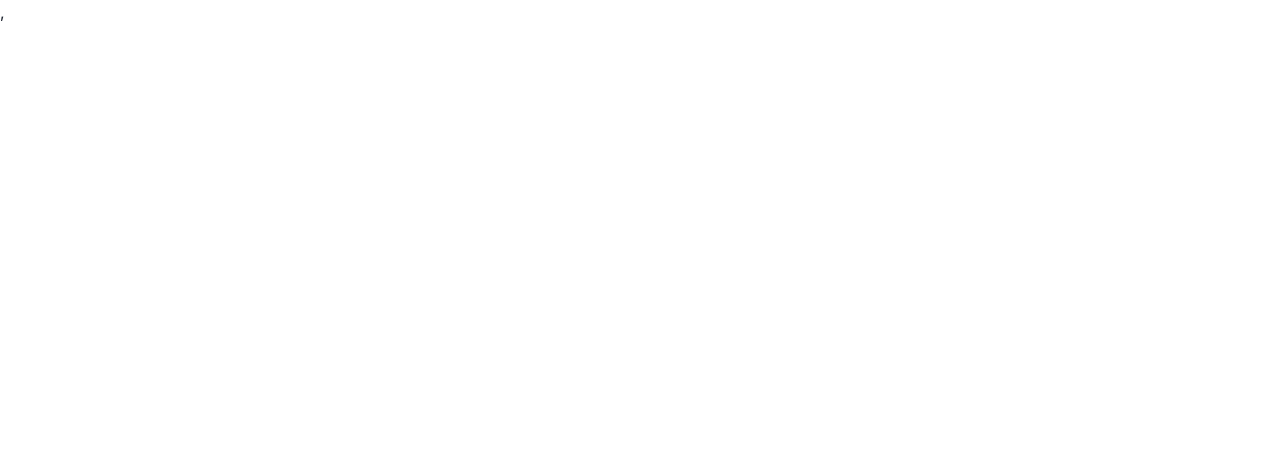
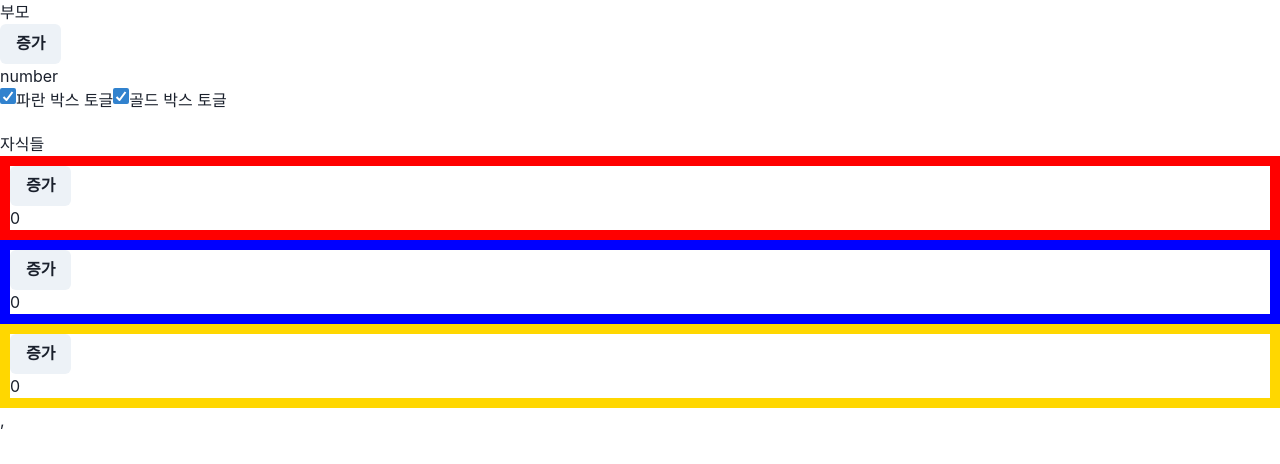
Before and after one commit to Jsb-github/react20231031, a React (Create React App) app: page / in a window 1280 px wide. Shown: the top 464 px of the page. Built offline with nearby package versions, Linux system fonts and the light colour scheme.

Commit message:
component의 초기렌더링과 재렌더링

```diff
--- a/src/App.js
+++ b/src/App.js
@@ -1,15 +1,57 @@
 import React, { useEffect, useState } from "react";
+import { Box, Button, Checkbox, Text } from "@chakra-ui/react";
+
+function MyComp({ color }) {
+  const [number, setNumber] = useState(0);
+
+  useEffect(() => {
+    console.log(color + " : initial render");
+  }, []);
+
+  console.log(color + " : re render");
+
+  return (
+    <Box borderWidth={"10px"} borderColor={color}>
+      <Button onClick={() => setNumber(number + 1)}>증가</Button>
+      <Text>{number}</Text>
+    </Box>
+  );
+}
 
 function App(props) {
+  // 부모가 렌더링될 때 자식도 렌더링 됨
   const [number, setNumber] = useState(0);
-  //useEffect 사용 시 자주 하는 실수
-  useEffect(() => {
-    console.log("코드 실행");
+  const [secondToggle, setSecondToggle] = useState(true);
+  const [goldToggle, setGoldToggle] = useState(true);
+  console.log("부모 re-render");
+  return (
+    <div>
+      <Box>
+        <Text>부모</Text>
+        <Button onClick={() => setNumber(number + 1)}>증가</Button>
+        <Text>number</Text>
+        <Checkbox
+          defaultChecked={true}
+          onChange={(e) => setSecondToggle(e.target.checked)}
+        ></Checkbox>
+        파란 박스 토글
+        <Checkbox
+          defaultChecked={true}
+          onChange={(e) => setGoldToggle(e.target.checked)}
+        ></Checkbox>
+        골드 박스 토글
+      </Box>
+      <Box mt={5}>
+        <Text>자식들</Text>
+        <MyComp color={"red"} />
 
-    // setNumber(number + 1); // trigger하는 값을 변경하면 안됨
-  }, []);
-
-  return <div></div>;
+        {secondToggle && <MyComp color={"blue"} />}
+        <Box sx={{ display: goldToggle ? "block" : "none" }}>
+          <MyComp color={"gold"} />
+        </Box>
+      </Box>
+    </div>
+  );
 }
 
 export default App;
```
